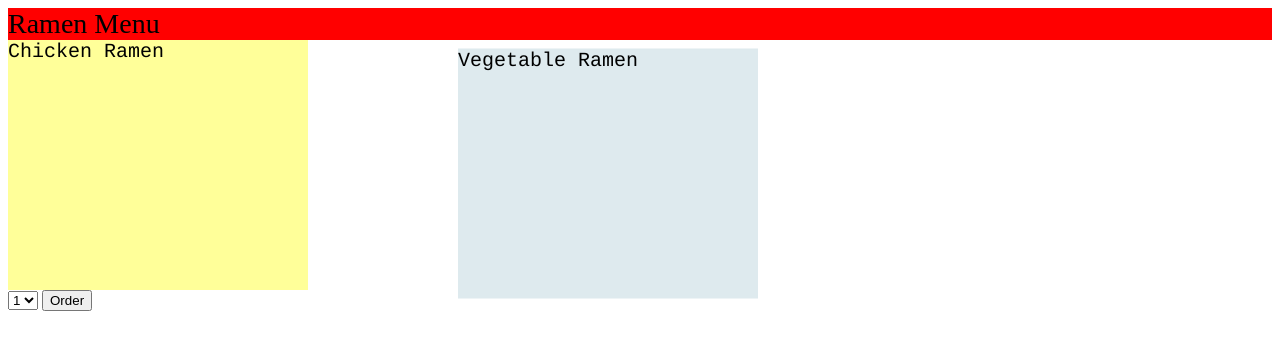
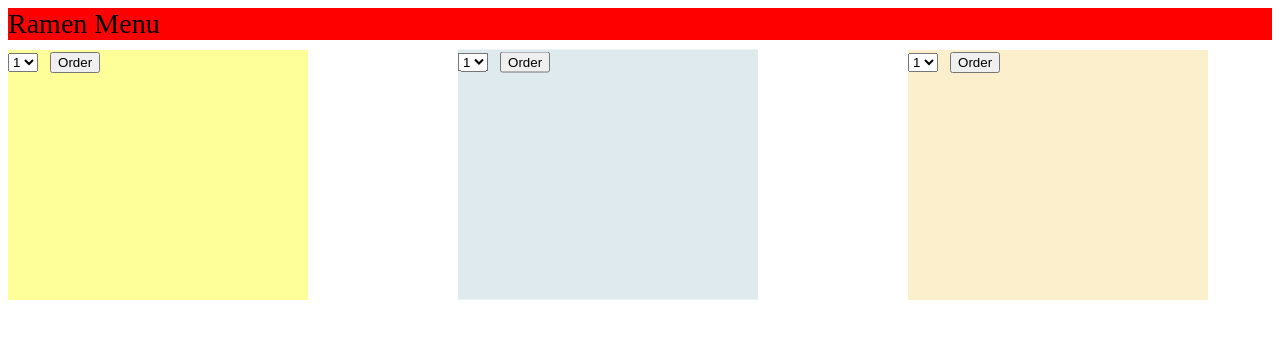
Before and after one commit to annwon19/annwon19.github.io, a plain HTML site: page restaurant.html in a window 1280 px wide. Drawn offline with nearby package versions, Linux system fonts and the light colour scheme.

Commit message:
Add files via upload

```diff
--- a/restaurant.css
+++ b/restaurant.css
@@ -2,10 +2,6 @@
   font-family:"Times New Roman", Times, serif;
   font-size:28px;
   background-color:red;
-.center{
-  margin:auto;
-
-}
 }
 
 #one{
@@ -14,6 +10,8 @@
   font-size:20px;
   font-family: "Courier", Times, serif;
   background-color:#FFFF99;
+  position:relative;
+  top:10px;
 }
 
 #two{
@@ -23,7 +21,8 @@
   font-family: "Courier", Times, serif;
   font-size:20px;
   transform:translate(150%,-105%);
-
+  position:relative;
+  top:22px;
 }
 
 #three{
@@ -32,6 +31,8 @@
   background-color:#fbefcc;
   font-family: "Courier", Times, serif;
   font-size:20px;
+  transform:translate(300%,-196%);
+  top:22px;
 }
 
 #four{
--- a/restaurant.html
+++ b/restaurant.html
@@ -12,7 +12,7 @@
 <div>
   <div id="title">Ramen Menu</div>
 
-  <div id="one">Chicken Ramen</div>
+  <div id="one">
   <label for="number"></label>
    <select name="number" id="number">
      <option>1</option>
@@ -21,9 +21,29 @@
      <option>4</option>
      <option>5</option>
     </select>
-  <button onclick="buyNow()">Order</button>
+    <button onclick="buyNow()">Order</button></div>
 
-   <div id="two">Vegetable Ramen</div>
+   <div id="two">
+   <label for="number"></label>
+   <select name="number" id="number">
+     <option>1</option>
+     <option>2</option>
+     <option>3</option>
+     <option>4</option>
+     <option>5</option>
+    </select>
+  <button onclick="buyNow()">Order</button></div>
+
+  <div id="three">
+   <label for="number"></label>
+   <select name="number" id="number">
+     <option>1</option>
+     <option>2</option>
+     <option>3</option>
+     <option>4</option>
+     <option>5</option>
+    </select>
+  <button onclick="buyNow()">Order</button></div>
 
 </div>
   <script>
@@ -45,7 +65,7 @@ xmlHttp.send();
 //reloads
 var previous=null;
 var current=null;
-  setInternal (function(){
+  setInternal function(){
     $.getJSON("restaurant.json"), function(json){
       current=JSON stringify(json);
       if (previous && current & previous !==current)
@@ -70,7 +90,7 @@ for (var i=0; i<mydata.ramen.length;+i++){
 //add tax
 var tax=1.04712;
 var price=((mydata.ramen[i].price)*tax).toFixed(2); //fix
-  document.getElementById('price').innerHTML=("Your total is $"+" "+price);
+  document.getElementById('buyNow').innerHTML=("Your total is $"+" "+price);
 
 </script>
 </body>
```
Also changed, not shown: restaurant.js (added, +41 -0 lines).
